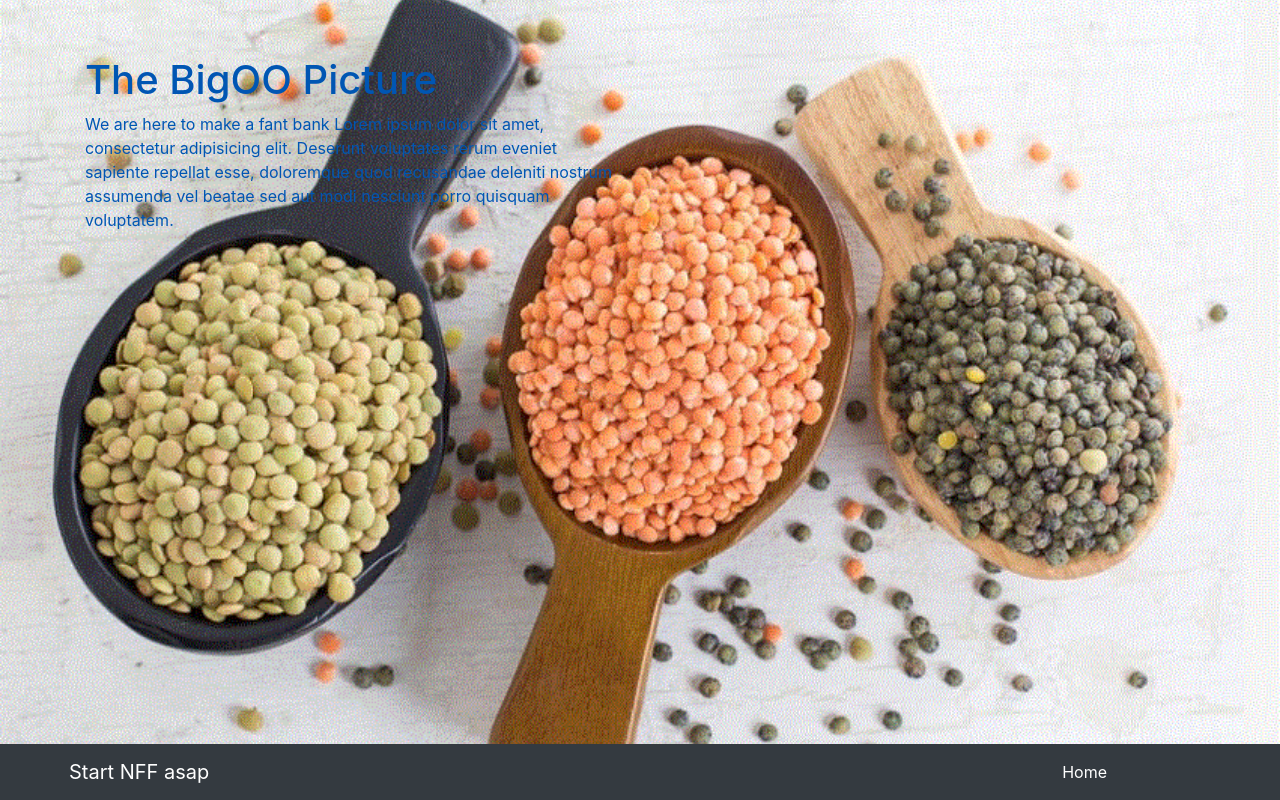
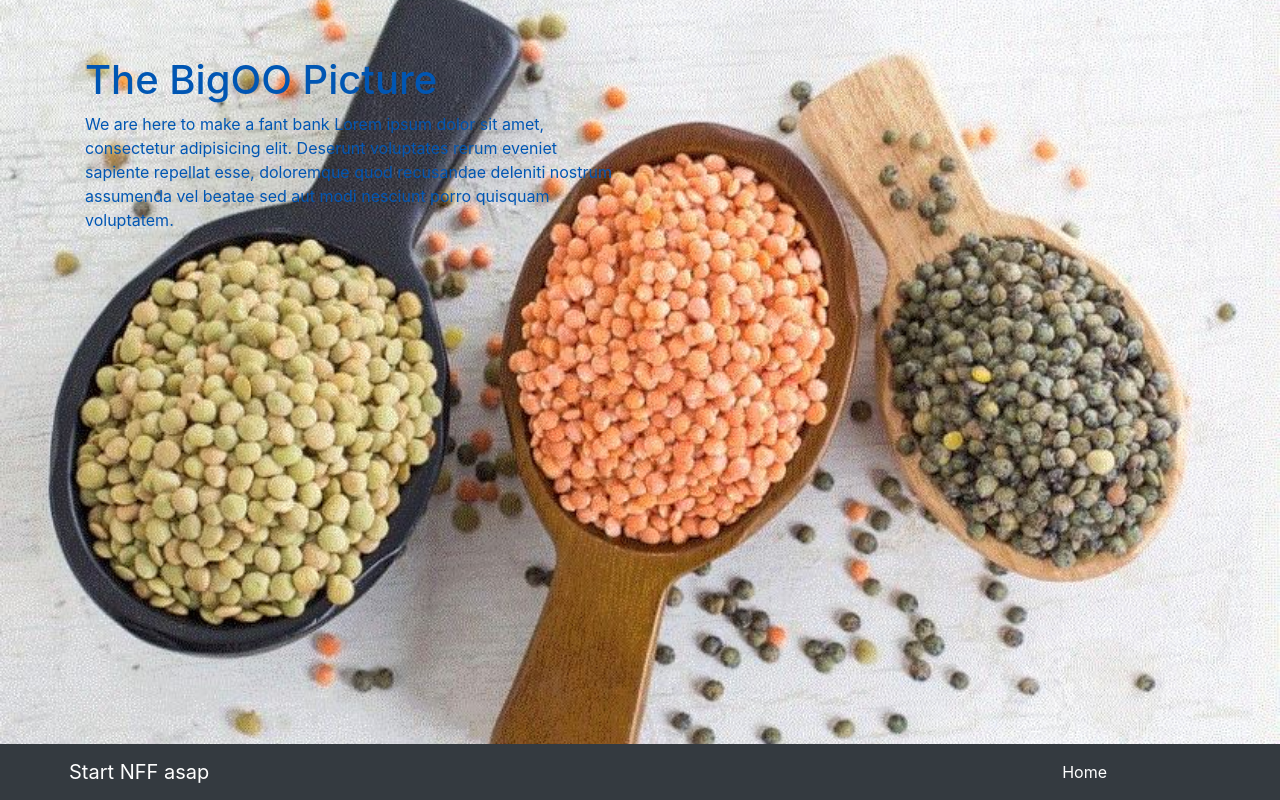
Before and after one commit to Naturesfoodforest/BigPic, a website: page index.html in a window 1280 px wide. Drawn offline with Linux system fonts and the light colour scheme.

Commit message:
Update the-big-picture.css

```diff
--- a/css/the-big-picture.css
+++ b/css/the-big-picture.css
@@ -4,7 +4,7 @@
  * Licensed under MIT (https://github.com/StartBootstrap/startbootstrap-the-big-picture/blob/master/LICENSE)
  */
 body {
-  background: url('https://github.com/Naturesfoodforest/BigPic/blob/main/lentils.GIF') no-repeat center center fixed;
+  background: url('https://github.com/Naturesfoodforest/BigPic/blob/main/lentils.JPG') no-repeat center center fixed;
   -webkit-background-size: cover;
   -moz-background-size: cover;
   background-size: cover;
```
